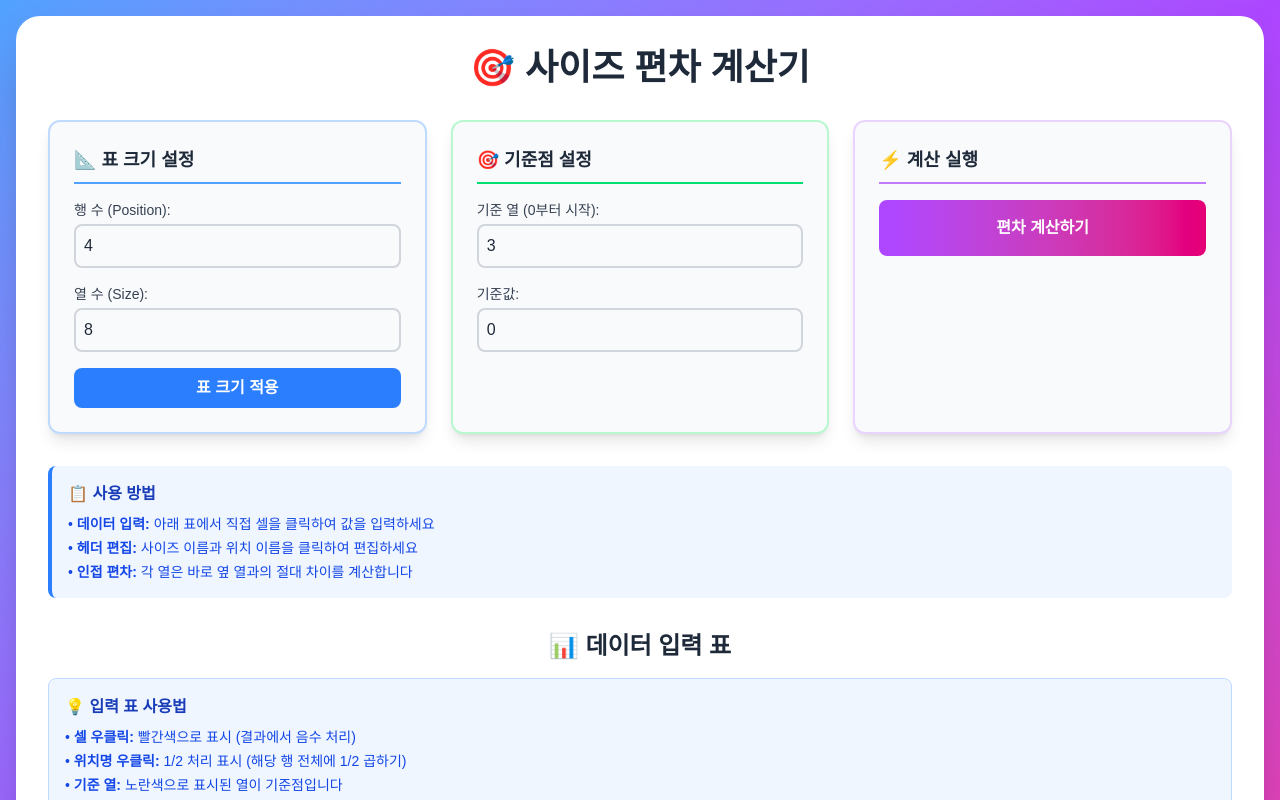
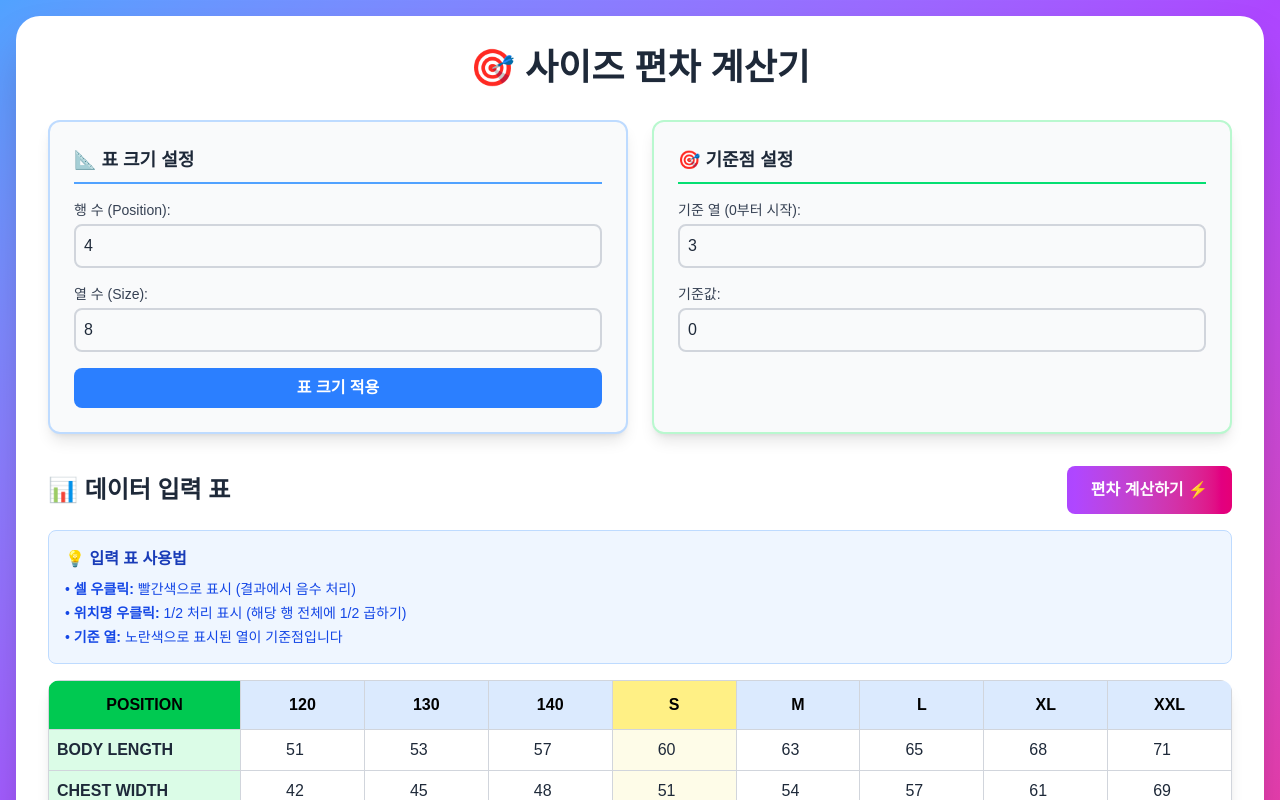
Before and after one commit to SundaePorkCutlet/pattern-size-calculator, a Next.js app: page / in a window 1280 px wide. Shown: the top 800 px of the page. Built offline with nearby package versions, Linux system fonts and the light colour scheme.

Commit message:
feat : table paste function

```diff
--- a/app/page.js
+++ b/app/page.js
@@ -15,6 +15,7 @@ export default function SizeDeviationCalculator() {
   const [rows, setRows] = useState(4)
   const [cols, setCols] = useState(8)
   const [isResultTransposed, setIsResultTransposed] = useState(false)
+  const [positionHeader, setPositionHeader] = useState('POSITION')
 
   // 초기 테이블 데이터 생성
   useEffect(() => {
@@ -138,24 +139,11 @@ export default function SizeDeviationCalculator() {
       return
     }
 
-    let exportData
-    if (isResultTransposed) {
-      // 뒤집힌 상태로 내보내기
-      exportData = [
-        ['SIZE', ...positions],
-        ...headers.map((header, i) =>
-          [header, ...positions.map((_, j) => results[j][i])]
-        )
-      ]
-    } else {
-      // 기존 상태로 내보내기
-      exportData = [
+    const worksheet = XLSX.utils.aoa_to_sheet([
       ['POSITION', ...headers],
       ...results.map((row, i) => [positions[i], ...row])
-      ]
-    }
+    ])
 
-    const worksheet = XLSX.utils.aoa_to_sheet(exportData)
     const workbook = XLSX.utils.book_new()
     XLSX.utils.book_append_sheet(workbook, worksheet, 'Size Deviations')
     XLSX.writeFile(workbook, 'size_deviation_table.xlsx')
@@ -180,7 +168,7 @@ export default function SizeDeviationCalculator() {
         h1 { text-align: center; color: #333; margin-bottom: 30px; }
         table { width: 100%; border-collapse: collapse; margin: 20px 0; font-size: 12px; }
         th, td { border: 1px solid #ddd; padding: 8px; text-align: center; }
-        th { background-color: #4CAF50; color: black; font-weight: bold; }
+        th { background-color: #4CAF50; color: white; font-weight: bold; }
         .position-header { background-color: #e8f5e8; font-weight: bold; width: 180px; text-align: left; padding-left: 15px; }
         .size-header { background-color: #f0f8ff; font-weight: bold; }
         .negative { color: red; font-weight: bold; }
@@ -193,18 +181,12 @@ export default function SizeDeviationCalculator() {
         <table>
             <thead>
                 <tr>
-                    <th class="position-header">${isResultTransposed ? 'SIZE' : 'POSITION'}</th>
+                    <th class="position-header">POSITION</th>
     `
 
-    if (isResultTransposed) {
-      positions.forEach(pos => {
-        htmlContent += `<th class="size-header">${pos}</th>`
-      })
-    } else {
-      headers.forEach((header, index) => {
+    headers.forEach(header => {
       htmlContent += `<th class="size-header">${header}</th>`
     })
-    }
 
     htmlContent += `
                 </tr>
@@ -212,24 +194,9 @@ export default function SizeDeviationCalculator() {
             <tbody>
     `
 
-    if (isResultTransposed) {
-      headers.forEach((header, i) => {
-        htmlContent += `<tr><td class="position-header">${header}</td>`
-        positions.forEach((_, j) => {
-          const value = results[j][i]
-          let className = ''
-          if (i === referenceColIndex) {
-            className = 'zero'
-          } else if (value < 0) {
-            className = 'negative'
-          }
-          htmlContent += `<td class="${className}">${typeof value === 'number' ? value.toFixed(1) : value}</td>`
-        })
-        htmlContent += `</tr>`
-      })
-    } else {
     results.forEach((row, i) => {
       htmlContent += `<tr><td class="position-header">${positions[i]}</td>`
+
       row.forEach((value, j) => {
         let className = ''
         if (j === referenceColIndex) {
@@ -237,11 +204,12 @@ export default function SizeDeviationCalculator() {
         } else if (value < 0) {
           className = 'negative'
         }
-          htmlContent += `<td class="${className}">${typeof value === 'number' ? value.toFixed(1) : value}</td>`
+
+        htmlContent += `<td class="${className}">${value}</td>`
       })
+
       htmlContent += `</tr>`
     })
-    }
 
     htmlContent += `
             </tbody>
@@ -273,6 +241,54 @@ export default function SizeDeviationCalculator() {
     setIsResultTransposed(!isResultTransposed)
   }
 
+  // 클립보드 붙여넣기 처리 함수
+  const handlePaste = (e) => {
+    e.preventDefault()
+
+    // 클립보드 데이터 가져오기
+    const clipboardData = e.clipboardData.getData('text')
+
+    // 줄바꿈으로 행 분리하고 빈 행 제거
+    const rows = clipboardData.split(/\r\n|\n|\r/).filter(row => row.trim())
+
+    // 탭이나 여러 개의 공백으로 열 분리
+    const pastedData = rows.map(row =>
+      row.split(/\t/).map(cell => cell.trim())
+    )
+
+    // 첫 번째 행이 헤더
+    if (pastedData.length > 0) {
+      // 헤더의 첫 번째 셀을 POSITION 헤더로 설정
+      if (pastedData[0][0]) {
+        setPositionHeader(pastedData[0][0])
+      }
+
+      // 나머지 헤더들 설정
+      if (pastedData[0].length > 1) {
+        const newHeaders = pastedData[0].slice(1)
+        setHeaders(newHeaders)
+      }
+
+      // 데이터 행 설정
+      if (pastedData.length > 1) {
+        const newPositions = []
+        const newTableData = []
+
+        // 첫 번째 행(헤더)를 제외한 나머지 행들 처리
+        for (let i = 1; i < pastedData.length; i++) {
+          const row = pastedData[i]
+          if (row.length > 0) {
+            newPositions.push(row[0] || '')  // 첫 번째 열은 positions
+            newTableData.push(row.slice(1))  // 나머지 열은 데이터
+          }
+        }
+
+        setPositions(newPositions)
+        setTableData(newTableData)
+      }
+    }
+  }
+
   return (
     <div className="min-h-screen bg-gradient-to-br from-blue-400 via-purple-500 to-pink-500 p-4">
       <div className="max-w-7xl mx-auto bg-white rounded-3xl p-8 shadow-2xl">
@@ -281,7 +297,7 @@ export default function SizeDeviationCalculator() {
         </h1>
 
         {/* 설정 패널 */}
-        <div className="grid grid-cols-1 lg:grid-cols-3 gap-6 mb-8">
+        <div className="grid grid-cols-1 lg:grid-cols-2 gap-6 mb-8">
           <div className="bg-gray-50 p-6 rounded-xl shadow-lg border-2 border-blue-200">
             <h3 className="text-lg font-bold text-gray-800 mb-4 border-b-2 border-blue-400 pb-2">
               📐 표 크기 설정
@@ -354,35 +370,21 @@ export default function SizeDeviationCalculator() {
               </div>
             </div>
           </div>
+        </div>
 
-          <div className="bg-gray-50 p-6 rounded-xl shadow-lg border-2 border-purple-200">
-            <h3 className="text-lg font-bold text-gray-800 mb-4 border-b-2 border-purple-400 pb-2">
-              ⚡ 계산 실행
-            </h3>
+        {/* 데이터 입력 표 섹션 */}
+        <div className="mb-8">
+          <div className="flex justify-between items-center mb-4">
+            <h2 className="text-2xl font-bold text-gray-800">
+              📊 데이터 입력 표
+            </h2>
             <button
               onClick={calculateDeviations}
-              className="w-full bg-gradient-to-r from-purple-500 to-pink-600 text-white py-4 px-6 rounded-lg font-bold hover:from-purple-600 hover:to-pink-700 transition-all duration-300 transform hover:scale-105"
+              className="bg-gradient-to-r from-purple-500 to-pink-600 text-white py-3 px-6 rounded-lg font-bold hover:from-purple-600 hover:to-pink-700 transition-all duration-300 transform hover:scale-105"
             >
-              편차 계산하기
+              편차 계산하기 ⚡
             </button>
           </div>
-        </div>
-
-        {/* 사용 방법 안내 */}
-        <div className="bg-blue-50 border-l-4 border-blue-500 p-4 mb-8 rounded-lg">
-          <h4 className="text-blue-800 font-bold mb-2">📋 사용 방법</h4>
-          <ul className="text-blue-700 text-sm space-y-1">
-            <li>• <strong>데이터 입력:</strong> 아래 표에서 직접 셀을 클릭하여 값을 입력하세요</li>
-            <li>• <strong>헤더 편집:</strong> 사이즈 이름과 위치 이름을 클릭하여 편집하세요</li>
-            <li>• <strong>인접 편차:</strong> 각 열은 바로 옆 열과의 절대 차이를 계산합니다</li>
-          </ul>
-        </div>
-
-        {/* 데이터 입력 표 */}
-        <div className="mb-8">
-          <h2 className="text-2xl font-bold text-center text-gray-800 mb-4">
-            📊 데이터 입력 표
-          </h2>
 
           <div className="bg-blue-50 border border-blue-200 p-4 mb-4 rounded-lg">
             <h4 className="text-blue-800 font-bold mb-2">💡 입력 표 사용법</h4>
@@ -393,20 +395,29 @@ export default function SizeDeviationCalculator() {
             </ul>
           </div>
 
-          <div className="overflow-x-auto bg-white rounded-xl shadow-lg">
+          <div
+            className="overflow-x-auto bg-white rounded-xl shadow-lg"
+            onPaste={handlePaste}
+            tabIndex="0" // 포커스 가능하도록
+          >
             <table className="w-full border-collapse">
               <thead>
                 <tr>
-                  <th className="bg-green-500 text-white p-3 border border-gray-300 font-bold w-48">
-                    POSITION
+                  <th className="bg-green-500 text-black p-3 border border-gray-300 font-bold w-48">
+                    <input
+                      type="text"
+                      value={positionHeader}
+                      onChange={(e) => setPositionHeader(e.target.value)}
+                      className="w-full text-center bg-transparent border-none outline-none font-bold"
+                    />
                   </th>
                   {headers.map((header, index) => (
                     <th
                       key={index}
                       className={`p-2 border border-gray-300 font-bold ${
                         index === referenceColIndex
-                          ? 'bg-yellow-200 text-yellow-800'
-                          : 'bg-blue-100 text-blue-800'
+                          ? 'bg-yellow-200 text-black'
+                          : 'bg-blue-100 text-black'
                       }`}
                     >
                       <input
```
Lines whose indentation alone changed are shown as unchanged.
